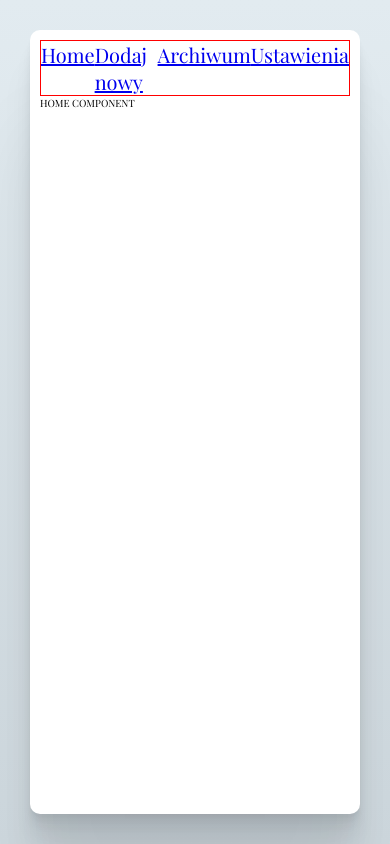
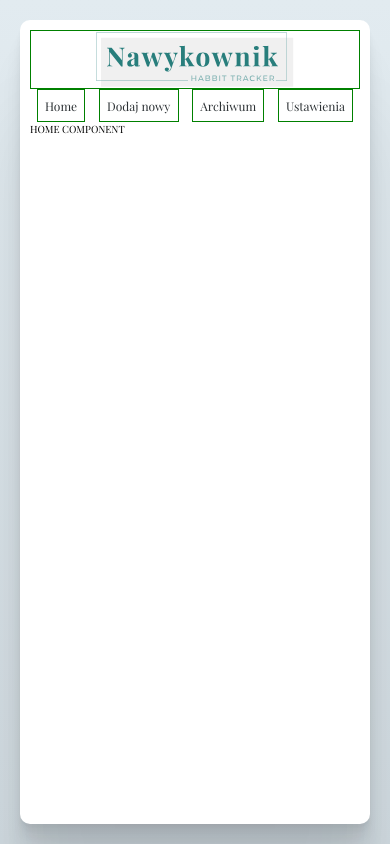
Before and after one commit to wasilukowa/nawykownik, a React (Create React App) app: page /#/ in a window 390 px wide. Built offline with nearby package versions, Linux system fonts and the light colour scheme.

Commit message:
Adding responsivity to the menu

```diff
--- a/src/App.js
+++ b/src/App.js
@@ -1,20 +1,16 @@
 import React from 'react';
-import styled from 'styled-components';
 
+import styled, { ThemeProvider } from 'styled-components';
+import { HashRouter, Route } from 'react-router-dom';
 import theme from './styles/theme';
 import GlobalStyle from './styles/GlobalStyles';
 import GlobalFonts from './fonts/fonts';
-import { ThemeProvider } from 'styled-components';
 
 import Navigation from './components/Navigation';
-import { HashRouter, Route } from 'react-router-dom';
-
 import Home from './components/Home';
 import AddNew from './components/AddNew';
 import Archive from './components/Archive';
 import Settings from './components/Settings';
-
-
 
 const WrapperStyled = styled.div`
   height: 100vh;
@@ -22,7 +18,13 @@ const WrapperStyled = styled.div`
   color: black;
   display: flex;
   justify-content: center;
-  padding: 30px;
+  flex-wrap: wrap;
+  flex-shrink: 0;
+  padding: 10px;
+
+  @media (min-width: 320px) {
+    padding: 20px;
+  }
 `;
 
 const WrapperInsideStyled = styled.div`
@@ -30,7 +32,7 @@ const WrapperInsideStyled = styled.div`
   min-height: 500px;
   width: 100vh;
   max-width: 900px;
-  min-width: 300px;
+  min-width: 260px;
   border-radius: 10px;
   box-shadow:
       0 2.8px 2.2px rgba(0, 0, 0, 0.02),
@@ -40,9 +42,11 @@ const WrapperInsideStyled = styled.div`
       0 41.8px 33.4px rgba(0, 0, 0, 0.05),
       0 100px 80px rgba(0, 0, 0, 0.07);
   padding: 10px;
+
+  @media (max-width: 320px) {
+
+  }
 `;
-
-
 
 function App() {
   return (
@@ -50,9 +54,7 @@ function App() {
       <WrapperStyled>
         <GlobalFonts />
         <GlobalStyle />
-
         <HashRouter>
-
           <WrapperInsideStyled>
             <Navigation />
             <Route exact path='/' component={Home} />
@@ -60,9 +62,7 @@ function App() {
             <Route exact path='/archiwum' component={Archive} />
             <Route exact path='/ustawienia' component={Settings} />
           </WrapperInsideStyled>
-
         </HashRouter>
-
       </WrapperStyled>
     </ThemeProvider>
   );
--- a/src/components/Navigation.js
+++ b/src/components/Navigation.js
@@ -1,28 +1,87 @@
 import React from 'react';
 import styled from 'styled-components';
-import { HashRouter, NavLink } from "react-router-dom";
+import { NavLink } from 'react-router-dom';
+
+import logo from '../LOGO-09.svg'
 
 const NavigationContainer = styled.nav`
     width: 100%;
-    border: 1px solid red;
-    font-size: 2em;
-    ul {
-        list-style: none;
+    /* border: 1px solid red; */
+    list-style: none;
+    display: flex;
+    justify-content: space-around;
+    align-items: center;
+    flex-wrap: wrap;
+    flex-grow: 1;
+    .nav__router-link {
+        text-decoration: none;
+        color: ${props => props.theme.black};
+        padding: 0.6em;
+        font-size: 1.2em;
+        border: 1px solid green;
+    }
+    .nav__flex-logo {
         display: flex;
-        justify-content: space-between;
+        justify-content: center;
+        border: 1px solid green;
+        flex-basis: 100%;
+
+        .nav__logo{
+        width: 200px;
+        }
     }
+    .nav__flex-menu-special {
+            order: 3;
+            flex-basis: 100%;
+            text-align: center;
+        }
+
+    @media (min-width: 350px){
+        .nav__flex-menu-special {
+            order: 0;
+            flex-basis: auto;
+        }
+    }
+
+    @media (min-width: 550px){
+        .nav__flex-logo {
+            flex-basis: auto;
+        }
+    }
+
 `;
 
 const Home = () => {
     return (
         <NavigationContainer>
-            <ul>
-                <li><NavLink exact to={"/"}>Home</NavLink></li>
-                <li><NavLink exact to={"/dodajnowy"}>Dodaj nowy</NavLink></li>
-                <li><NavLink exact to={"/archiwum"}>Archiwum</NavLink></li>
-                <li><NavLink exact to={"/ustawienia"}>Ustawienia</NavLink></li>
-            </ul>
-        </NavigationContainer>
+            <div className='nav__flex-logo'>
+                <img className='nav__logo' src={logo} alt="" />
+            </div>
+            <NavLink
+                className='nav__router-link nav__flex-menu'
+                activeClassName='nav__router-link-active'
+                exact to={"/"}>
+                Home
+                    </NavLink>
+            <NavLink
+                className='nav__router-link nav__flex-menu-special'
+                activeClassName='nav__router-link-active'
+                exact to={"/dodajnowy"}>
+                Dodaj nowy
+                    </NavLink>
+            <NavLink
+                className='nav__router-link nav__flex-menu'
+                activeClassName='nav__router-link-active'
+                exact to={"/archiwum"}>
+                Archiwum
+                    </NavLink>
+            <NavLink
+                className='nav__router-link nav__flex-menu'
+                activeClassName='nav__router-link-active'
+                exact to={"/ustawienia"}>
+                Ustawienia
+            </NavLink>
+        </NavigationContainer >
     )
 }
 
--- a/src/styles/GlobalStyles.js
+++ b/src/styles/GlobalStyles.js
@@ -6,7 +6,8 @@ const GlobalStyle = createGlobalStyle`
         font-size: 10px;
         padding: 0;
         margin: 0;
-        font-family: 'Playfair Regular'
+        font-family: 'Playfair Regular';
+        color: ${props => props.theme.black}
     }
     *, *:before, *:after {
         box-sizing: inherit;
--- a/src/styles/theme.js
+++ b/src/styles/theme.js
@@ -1,4 +1,6 @@
 const theme = {
     mint: '#A9DCB2',
+    black: '#2C3134',
+}
 
-}
+export default theme;
```
Also changed, not shown: public/manifest.json, src/LOGO-09.svg (renamed from public/LOGO-09.svg).
